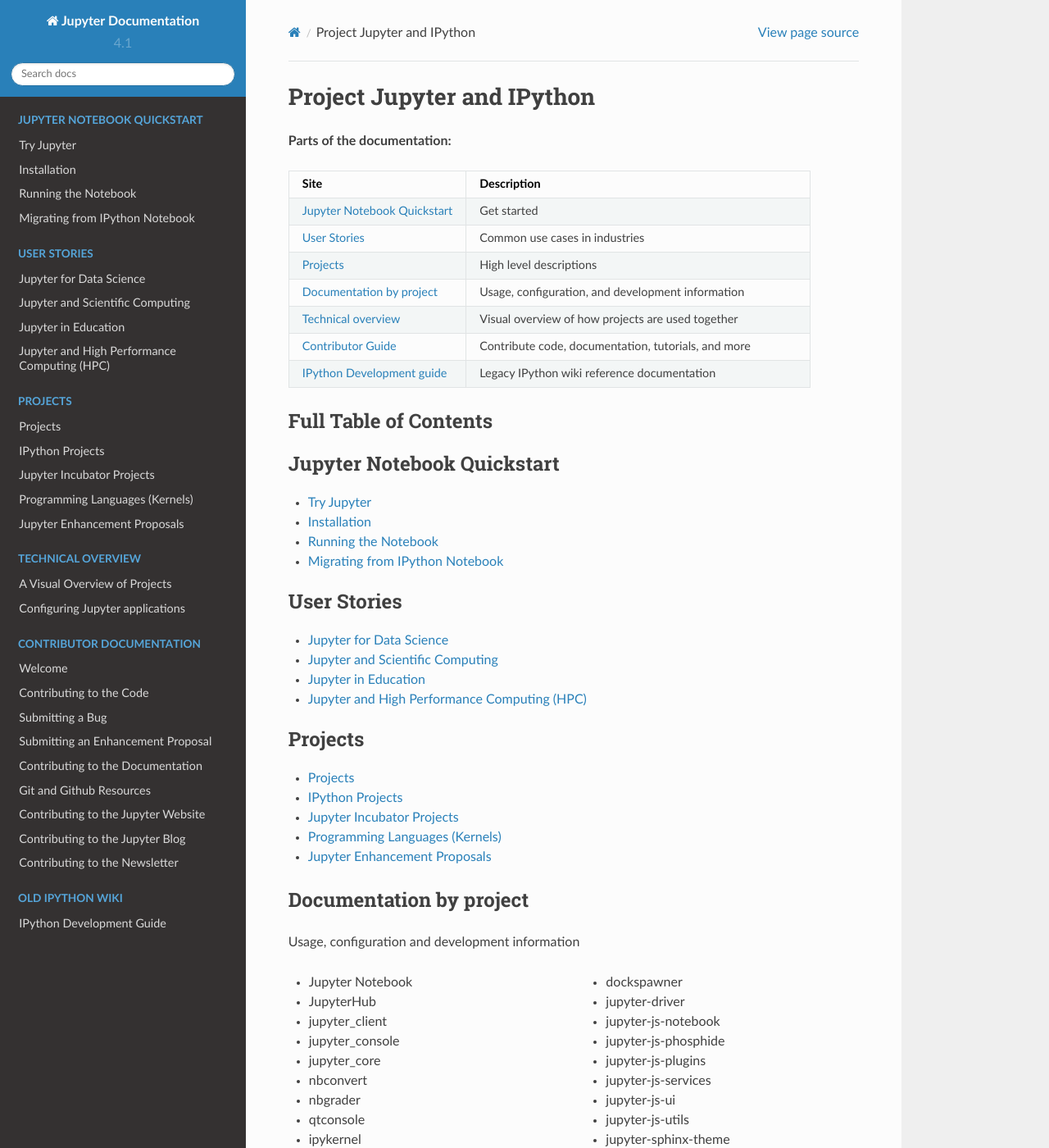
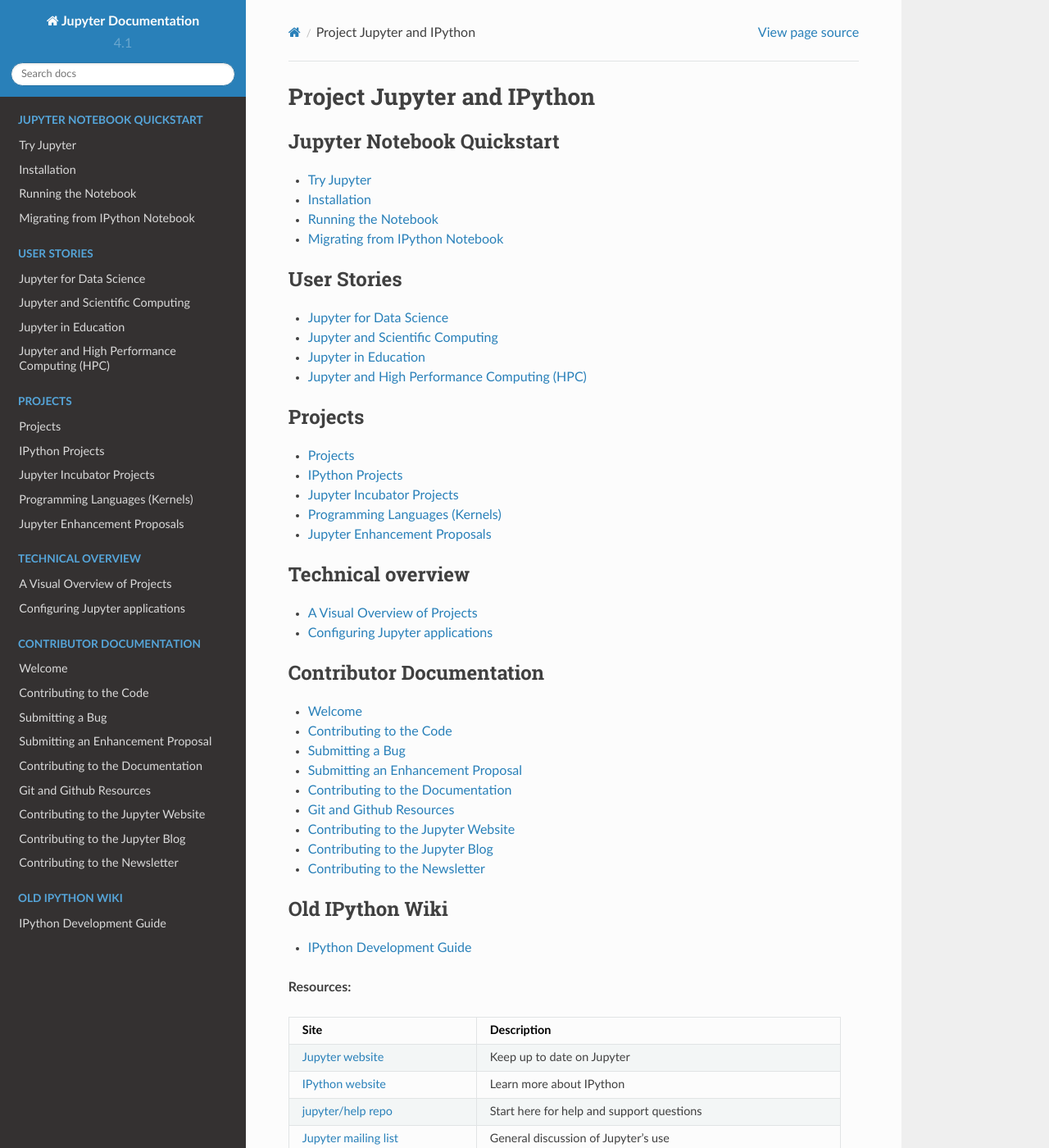
Before and after one commit to jupyter/jupyter, a Sphinx documentation site: the page built from docs/source/index.rst, in a window 1280 px wide and 1400 px high. Shown: the whole window at 82% size. Built offline with Sphinx 7.4.7 and the Read the Docs theme 2.0.0, drawn with Linux system fonts in a browser that asks for light colours; pages that are not in the unit, such as notebooks, are missing from menus; some of the changed text lies outside the part shown.

Commit message:
Cleanup doc landing page.
1) remove the table at top the page, that just link to headers below.

2) remove fulltoc: its in the sidebar.

3) remove documentation by broject, it's just a list of project without
links.

This make the page twice shorter without removing any information.

```diff
--- a/docs/source/index.rst
+++ b/docs/source/index.rst
@@ -3,26 +3,6 @@
 ===========================
 Project Jupyter and IPython
 ===========================
-
-**Parts of the documentation:**
-
-.. csv-table::
-   :header: "Site", "Description"
-   :widths: 18, 35
-
-   :ref:`Jupyter Notebook Quickstart <user-docs>`, Get started
-   :ref:`User Stories <about-docs>`, Common use cases in industries
-   :ref:`Projects <jupyter-subprojects>`, High level descriptions
-   :ref:`Documentation by project <project-links>`, "Usage, configuration, and development information"
-   :ref:`Technical overview <tech-overview>`, Visual overview of how projects are used together
-   :ref:`Contributor Guide <dev-docs>`, "Contribute code, documentation, tutorials, and more"
-   :ref:`IPython Development guide <ipydevguide>`, Legacy IPython wiki reference documentation
-
-
-.. _fulltoc:
-
-Full Table of Contents
-----------------------
 
 .. _user-docs:
 
@@ -57,49 +37,6 @@
    incubator
    kernels
    jupyter_enhancement_proposals
-
-.. _project-links:
-
-Documentation by project
-------------------------
-
-Usage, configuration and development information
-
-.. hlist::
-    :columns: 2
-
-    * Jupyter Notebook
-    * JupyterHub
-    * jupyter_client
-    * jupyter_console
-    * jupyter_core
-    * nbconvert
-    * nbgrader
-    * qtconsole
-    * ipykernel
-    * ipyparallel
-    * IPython
-    * ipywidgets
-    * traitlets
-    * colaboratory
-    * configurable-http-proxy
-    * docker-stacks
-    * dockspawner
-    * jupyter-driver
-    * jupyter-js-notebook
-    * jupyter-js-phosphide
-    * jupyter-js-plugins
-    * jupyter-js-services
-    * jupyter-js-ui
-    * jupyter-js-utils
-    * jupyter-sphinx-theme
-    * kernel_gateway
-    * ldapauthenticator
-    * nbformat
-    * nbviewer
-    * oauthenticator
-    * sudospawner
-    * tmpnb
 
 .. _tech-overview:
 
```
